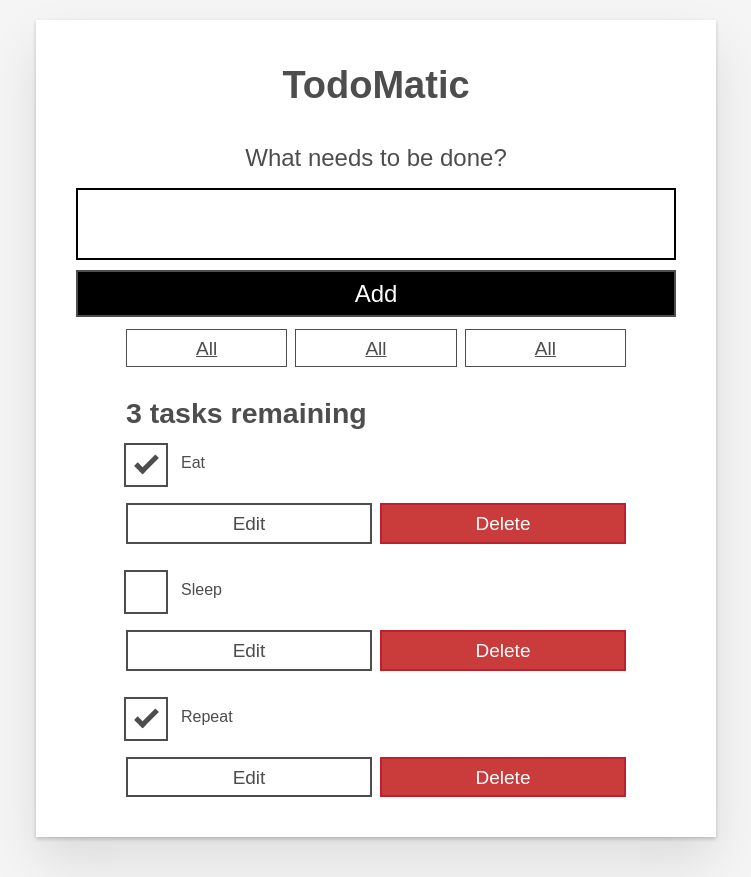
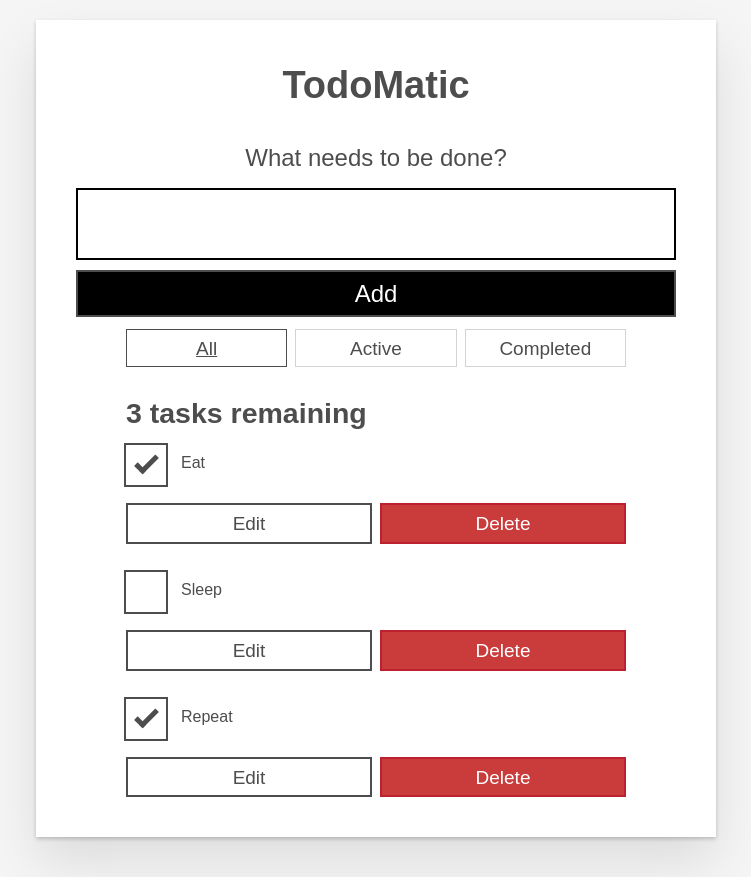
Before and after one commit to sumit-ch-dev/moz-todo-react, a React (Create React App) app: page / in a window 1280 px wide. Shown: the whole page, without its empty margins (264-1015 px from the left). Built offline with nearby package versions, Linux system fonts and the light colour scheme.

Commit message:
task filtering enabled

```diff
--- a/src/App.js
+++ b/src/App.js
@@ -4,20 +4,28 @@
 import Form from "./components/Form";
 import FilterButton from "./components/FilterButton";
 
+const FILTER_MAP = {
+  All: () => true,
+  Active: (task) => !task.completed,
+  completed: (task) => task.completed
+};
+
+const FILTER_NAMES = Object.keys(FILTER_MAP);
 
 
 
 function App(props) {
 
   const [tasks, setTasks] = useState(props.tasks);
+  const [filter, setFilter] = useState('All');
 
   function toggleTaskCompleted(id) {
-    const updatedTasks = tasks.map((task) =>{
+    const updatedTasks = tasks.map((task) => {
       //if this task has the same ID as the edited task
-      if(id === task.id) {
+      if (id === task.id) {
         // use object spread to make a new object
         // whose `completed` prop has been inverted
-        return {...task, completed: !task.completed}
+        return { ...task, completed: !task.completed }
       }
       return task;
     });
@@ -27,8 +35,8 @@
   function editTask(id, newName) {
     const editedTaskList = tasks.map((task) => {
       /// if this task has the same ID as the edited task
-      if(id === task.id) {
-        return {...task, name: newName}
+      if (id === task.id) {
+        return { ...task, name: newName }
       }
       return task;
     });
@@ -39,7 +47,9 @@
     const remainingTasks = tasks.filter((task) => id != task.id);
     setTasks(remainingTasks);
   }
-  const taskList = tasks.map((task) => (
+  const taskList = tasks
+    .filter(FILTER_MAP[filter])
+    .map((task) => (
       <Todo
         id={task.id}
         name={task.name}
@@ -50,6 +60,18 @@
         editTask={editTask}
       />
     ));
+
+
+  const filterList = FILTER_NAMES.map((name) => (
+    <FilterButton
+      key={name}
+      name={name}
+      isPressed={name === filter}
+      setFilter={setFilter}
+    />
+  ));
+
+
 
   function addTask(name) {
     const newTask = { id: `todo-${nanoid()}`, name, completed: false };
@@ -63,9 +85,7 @@
       <h1>TodoMatic</h1>
       <Form addTask={addTask} />
       <div className="filters btn-group stack-exception">
-        <FilterButton />
-        <FilterButton />
-        <FilterButton />
+        {filterList}
       </div>
       <h2 id="list-heading">{headingText}</h2>
 
--- a/src/components/FilterButton.js
+++ b/src/components/FilterButton.js
@@ -1,13 +1,19 @@
 import React from "react";
 
 function FilterButton(props) {
-    return(
-        <button type="button" className="btn toggle-btn" aria-pressed="true">
-          <span className="visually-hidden">Show </span>
-          <span>all</span>
-          <span className="visually-hidden"> tasks</span>
-        </button>
-    );
+  return (
+    <button
+      type="button"
+      className="btn toggle-btn"
+      aria-pressed={props.isPressed}
+      onClick={() => props.setFilter(props.name)}
+    >
+      <span className="visually-hidden">Show </span>
+      <span>{props.name}</span>
+      <span className="visually-hidden"> tasks</span>
+    </button>
+  );
 }
 
+
 export default FilterButton;
--- a/src/components/Todo.js
+++ b/src/components/Todo.js
@@ -2,17 +2,39 @@
 
 function Todo(props) {
   const [isEditing, setEditing] = useState(false);
+  const [newName, setNewName] = useState('');
+
+  function handleChange(e) {
+    setNewName(e.target.value);
+  }
+
+  function handleSubmit(e) {
+    e.preventDefault();
+    props.editTask(props.id, newName);
+    setNewName("");
+    setEditing(false);
+  }
+
+
+
   const editingTemplate = (
-    <form className="stack-small">
+    <form className="stack-small" onSubmit={handleSubmit}>
       <div className="form-group">
         <label className="todo-label" htmlFor={props.id}>
           New name for {props.name}
         </label>
-        <input id={props.id} className="todo-text" type="text" />
+        <input
+          id={props.id}
+          className="todo-text"
+          type="text"
+          value={newName}
+          onChange={handleChange}
+        />
+
       </div>
       <div className="btn-group">
         <button type="button" className="btn todo-cancel"
-        onClick={() => setEditing(false)}
+          onClick={() => setEditing(false)}
         >
           Cancel
           <span className="visually-hidden">renaming {props.name}</span>
```
Lines whose indentation alone changed are shown as unchanged.
